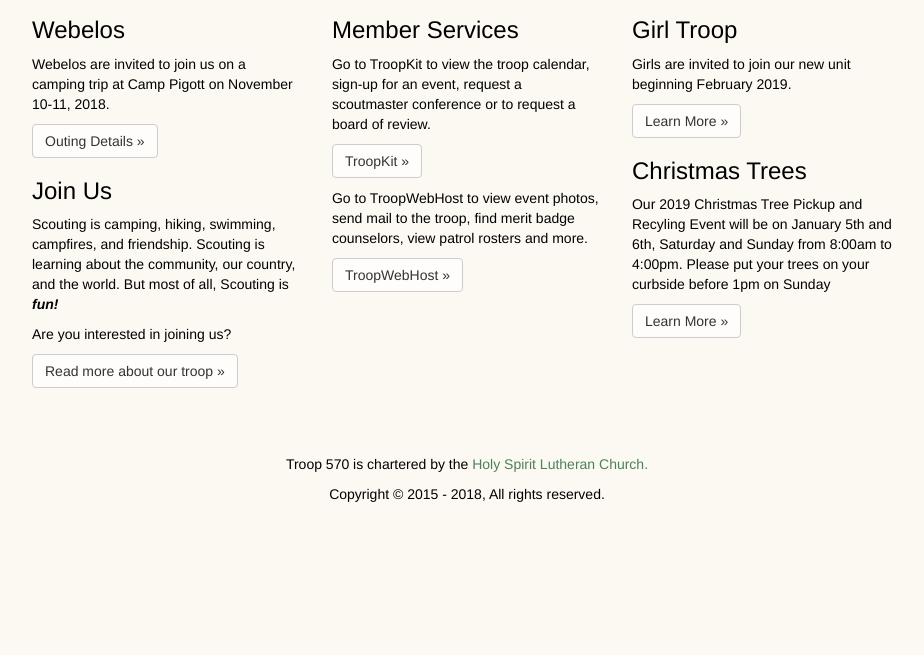
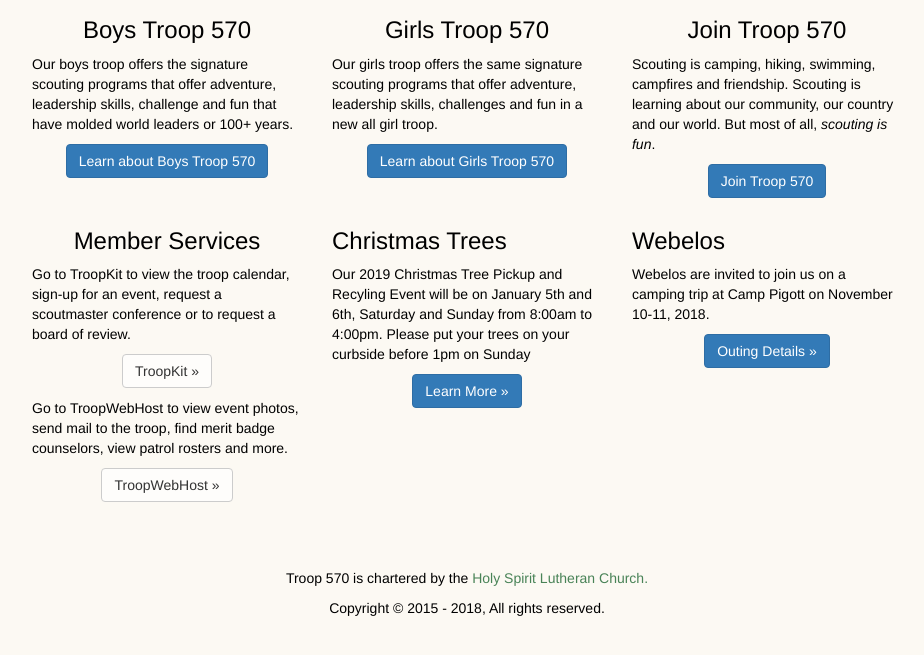
Before and after one commit to troop570/troop570.github.io, a Jekyll site: the page built from index.html, in a window 1280 px wide and 900 px high, scrolled down 371 px. Shown: the top 655 px of the window, without its empty margins (173-1097 px from the left). Built offline with Jekyll 4.4.1, drawn with Linux system fonts in a browser that asks for light colours; nearby versions of some CDN libraries; some of the changed text lies outside the part shown.

Commit message:
Change Committee chair to Jason Adams Change home page to showcase boys and girls troop

```diff
--- a/contact/index.html
+++ b/contact/index.html
@@ -28,13 +28,13 @@ slides:
           meetings work, and play games with us. </li>
       <li>Visiting girls should contact our <a href="/girls/">girls troop</a>. </li>
       <li>Visiting parents can meet with an adult leader to ask questions about either troop. </li>
-      <li>Contact our troop committee chairperson Sandy Lane at
+      <li>Contact our troop committee chairperson Jason Adams at
           <a href="mailto:Troop570Kirkland@gmail.com?subject=Request+To+Visit+Troop+Meeting">Troop570Kirkland@gmail.com</a>
           to arrange a date to visit.</li>
     </ul>
     <p>
       If you have any other questions, comments, or suggestions for our Troop,
-      please send email to Sandy Lane, Troop Committee Chair at
+      please send email to Jason Adams, Troop Committee Chair at
       <a href="mailto:Troop570Kirkland@gmail.com?subject=Message+From+Troop+Website">Troop570Kirkland@gmail.com</a>
     </p>
   </div>
--- a/index.html
+++ b/index.html
@@ -61,44 +61,68 @@ slides:
     </a>
   </div>
 </div>
-
 <div class="container">
-  <div class="col-sm-offset-2 col-sm-8">
-    <h1 class="lead text-center">Boy Scout Troop 570 is located in Kirkland, Washington
+  <div class="row">
+    <h2 class="col-sm-offset-2 col-sm-8 lead text-center">BSA Troop 570 is located in Kirkland, Washington
       and serves scouts in Kirkland, Kenmore, Bothell and the surrounding
       area.
-    </h1>
+    </h2>
+    <div class="col-sm-4">
+      <h3 class="text-center">Boys Troop 570</h3>
+      <p>
+        Our boys troop offers the signature scouting programs that offer adventure, leadership skills,
+        challenge and fun that have molded world leaders or 100+ years.
+      </p>
+      <p class="text-center">
+        <a class="btn btn-primary" href="/about/">Learn about Boys Troop 570</a>
+      </p>
+     </div>
+    <div class="col-sm-4">
+      <h3 class="text-center">Girls Troop 570</h3>
+      <p>
+        Our girls troop offers the same signature
+        scouting programs that offer adventure, leadership skills,
+        challenges and fun in a new all girl troop.
+      </p>
+      <p class="text-center">
+        <a class="btn btn-primary" href="/girls/">Learn about Girls Troop 570</a>
+      </p>
+    </div>
+    <div class="col-sm-4">
+      <h3 class="text-center">Join Troop 570</h3>
+      <p>
+        Scouting is camping, hiking, swimming, campfires and friendship.
+        Scouting is learning about our community, our country and our world.
+        But most of all, <em>scouting is fun</em>.
+      </p>
+      <p class="text-center">
+          <a class="btn btn-primary" href="/about/">Join Troop 570</a>
+      </p>
+    </div>
   </div>
   <div class="row">
     <div class="col-sm-4">
-      <h3>Webelos</h3>
-      <p>Webelos are invited to join us on a camping trip at Camp Pigott on November 10-11, 2018.
-      <p><a class="btn btn-default" href="/webelos/">Outing Details &raquo;</a></p>
-      <h3>Join Us</h3>
-      <p>Scouting is camping, hiking, swimming, campfires, and friendship.
-      Scouting is learning about the community, our country, and the world. But
-      most of all, Scouting is <b><i>fun!</i></b></p>
-      <p>Are you interested in joining us?</p>
-      <p><a class="btn btn-default" href="/about/">Read more about our troop &raquo;</a></p>
-     </div>
-    <div class="col-sm-4">
-      <h3>Member Services</h3>
+      <h3 class="text-center">Member Services</h3>
       <p>Go to TroopKit to view the troop calendar, sign-up for an event, request a
-      scoutmaster conference or to request a board of review.</p>
-      <p><a class="btn btn-default" href="http://troopkit.com/">TroopKit &raquo;</a></p>
+          scoutmaster conference or to request a board of review.</p>
+      <p class="text-center"><a class="btn btn-default" href="http://troopkit.com/">TroopKit &raquo;</a></p>
       <p>Go to TroopWebHost to view event photos, send mail to the troop, find merit badge counselors,
-      view patrol rosters and more.</p>
-      <p><a class="btn btn-default" href="http://www.troopwebhost.org/Troop570Kirkland/">TroopWebHost &raquo;</a></p>
+          view patrol rosters and more.</p>
+      <p class="text-center"><a class="btn btn-default" href="http://www.troopwebhost.org/Troop570Kirkland/">TroopWebHost &raquo;</a></p>
     </div>
     <div class="col-sm-4">
-      <h3>Girl Troop</h3><p>Girls are invited to join our new unit beginning February 2019.
-      <p><a class="btn btn-default" href="/girls/">Learn More &raquo;</a></p>
       <h3>Christmas Trees</h3>
       <p>Our 2019 Christmas Tree Pickup and Recyling Event will be on January 5th and 6th, Saturday and Sunday from 8:00am to 4:00pm. Please put your trees on your curbside before 1pm on Sunday</p>
       {% comment %}
       <p>Our 2018 Christmas Tree Pickup and Recycling Service Project is over. We hope to see you next January. </p>
       {% endcomment %}
-      <p><a class="btn btn-default" href="/trees/">Learn More &raquo;</a></p>
+      <p class="text-center"><a class="btn btn-primary" href="/trees/">Learn More &raquo;</a></p>
     </div>
+    <div class="col-sm-4">
+      <h3>Webelos</h3>
+      <p>Webelos are invited to join us on a camping trip at Camp Pigott on November 10-11, 2018.
+      <p class="text-center"><a class="btn btn-primary" href="/webelos/">Outing Details &raquo;</a></p>
+    </div>
+
   </div>
 </div>
```
Also changed, not shown: other parts of index.html (+1 -1 lines), girls/index.html (+7 -6 lines), girls/photos.html (added, +54 -0 lines), newLanding/index.html (+29 -28 lines), images/girls/slides/20181118_134531.jpg (added), images/girls/slides/GT_Camano_Island_Oct 2018_007.jpg (added), images/girls/slides/IMG_9892.jpg (added), images/girls/slides/IMG_9895.jpg (added), images/girls/slides/IMG_9902.jpg (added), images/girls/slides/IMG_9955.jpg (added), images/girls/slides/IMG_9956.jpg (added), images/girls/slides/IMG_9984.jpg (added), images/girls/slides/IMG_9985.jpg (added).
